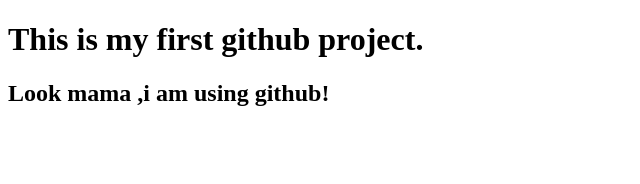
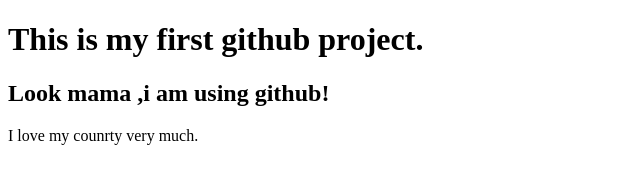
Before and after one commit to Sarwar-Putul/My-first-website, a plain HTML site: page index.html in a window 1280 px wide. Shown: the whole page, without its empty margins (0-640 px from the left). Drawn offline with Linux system fonts and the light colour scheme.

Commit message:
adding p tag

```diff
--- a/index.html
+++ b/index.html
@@ -8,5 +8,6 @@
 <body>
     <h1>This is my first github project.</h1>
     <h2>Look mama ,i am using github!</h2>
+    <p>I love my counrty very much.</p>
 </body>
 </html>
```
